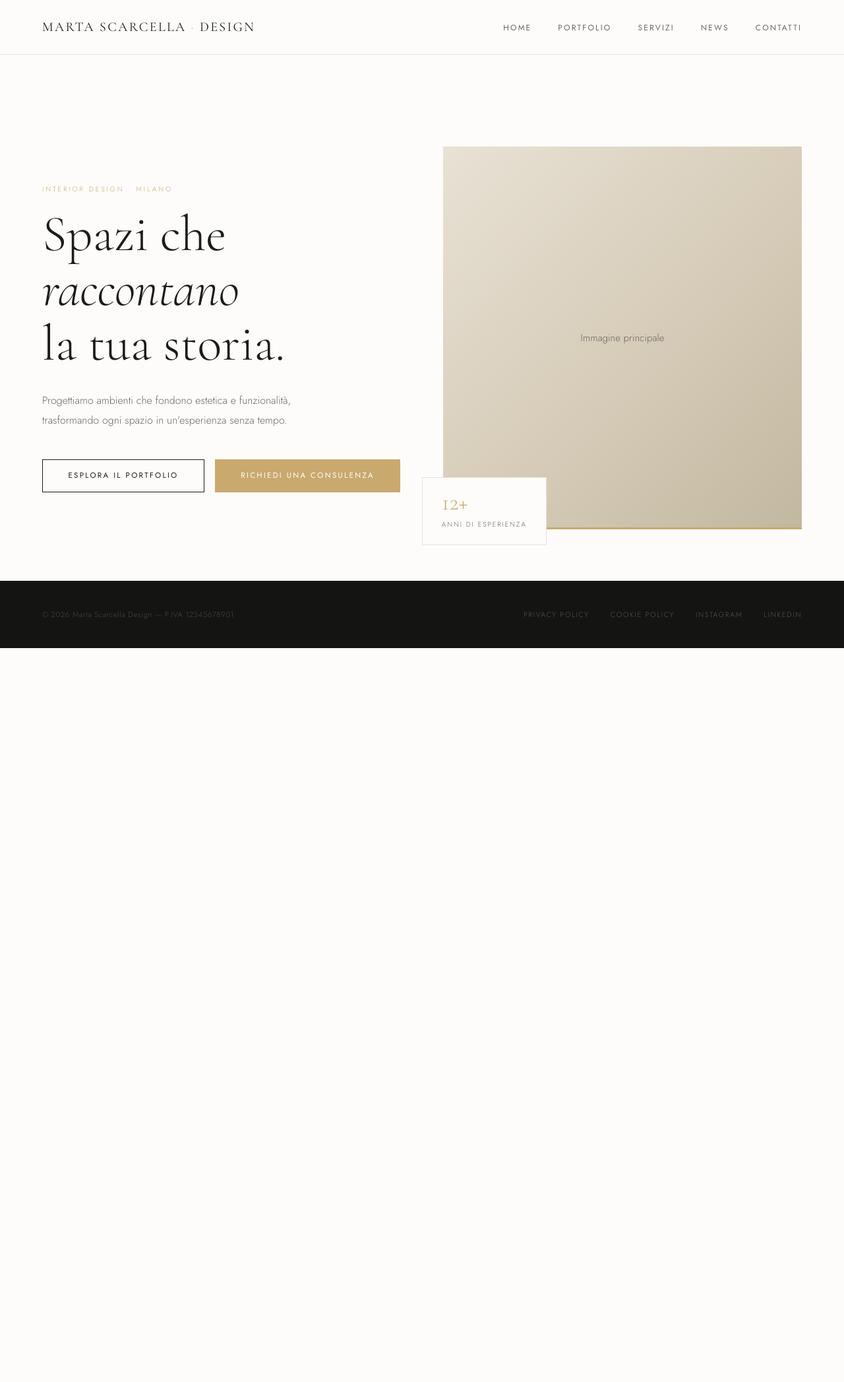
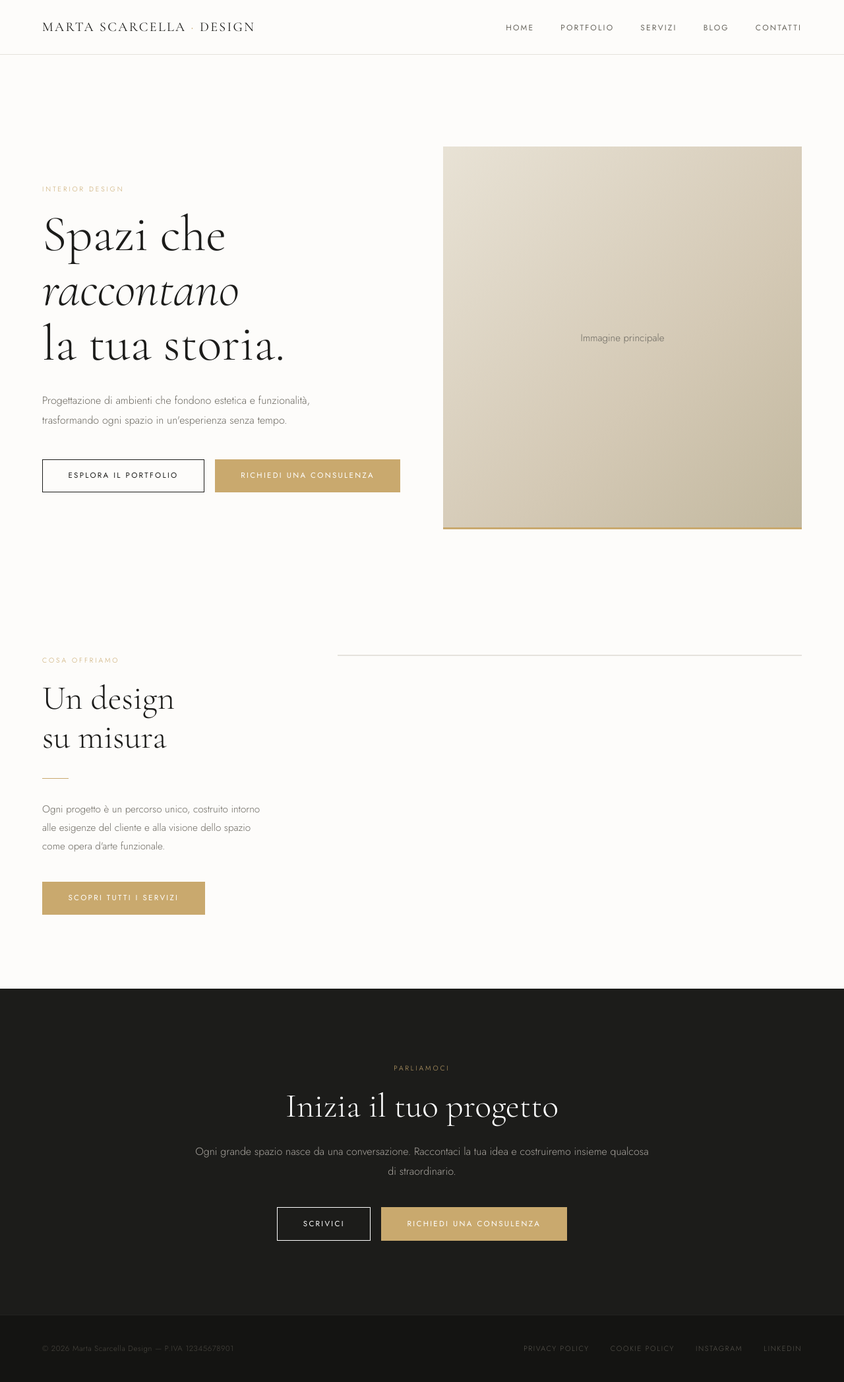
Before and after one commit to lorenzogiarnese-hash/marta-scarcella-design, a FastAPI app: template templates/public/home.html in a window 1280 px wide. Shown: the whole page at 66% size. Before the commit the page ends 982 px from the top, so only its background shows below. Run offline with FastAPI, Linux system fonts and the light colour scheme; the template is opened without the code that fills it, so the values that code supplies are empty; parts of the project's set-up code (start-up, migrations or seed data) failed here and were passed over.

Commit message:
aggiornamenti layout e funzionalità

```diff
--- a/templates/admin/base.html
+++ b/templates/admin/base.html
@@ -313,7 +313,7 @@
         <span class="icon">◻</span> Progetti
       </a>
       <a href="/admin/articoli" class="{{ 'active' if '/admin/articoli' in request.url.path else '' }}">
-        <span class="icon">◇</span> Articoli
+        <span class="icon">◇</span> Blog
       </a>
       <a href="/admin/servizi" class="{{ 'active' if '/admin/servizi' in request.url.path else '' }}">
         <span class="icon">◈</span> Servizi
@@ -321,6 +321,10 @@
       <div class="nav-section">Clienti</div>
       <a href="/admin/messaggi" class="{{ 'active' if '/admin/messaggi' in request.url.path else '' }}">
         <span class="icon">◉</span> Messaggi
+      </a>
+      <div class="nav-section">Sito</div>
+      <a href="/admin/impostazioni" class="{{ 'active' if '/admin/impostazioni' in request.url.path else '' }}">
+        <span class="icon">◈</span> Impostazioni
       </a>
     </nav>
     <div class="sidebar-footer">
--- a/templates/public/base.html
+++ b/templates/public/base.html
@@ -16,7 +16,7 @@
     <li><a href="/" {% if request.url.path == "/" %}class="active"{% endif %}>Home</a></li>
     <li><a href="/portfolio" {% if "/portfolio" in request.url.path %}class="active"{% endif %}>Portfolio</a></li>
     <li><a href="/servizi" {% if "/servizi" in request.url.path %}class="active"{% endif %}>Servizi</a></li>
-    <li><a href="/news" {% if "/news" in request.url.path %}class="active"{% endif %}>News</a></li>
+    <li><a href="/news" {% if "/news" in request.url.path %}class="active"{% endif %}>Blog</a></li>
     <li><a href="/contatti" {% if "/contatti" in request.url.path %}class="active"{% endif %}>Contatti</a></li>
   </ul>
 </nav>
--- a/templates/public/home.html
+++ b/templates/public/home.html
@@ -1,12 +1,12 @@
 {% extends "public/base.html" %}
-{% block title %}Marta Scarcella Design — Interior Design Milano{% endblock %}
+{% block title %}Marta Scarcella Design — Interior Design{% endblock %}
 
 {% block content %}
 <section id="home">
   <div class="hero-text">
-    <span class="section-label">Interior Design · Milano</span>
+    <span class="section-label">Interior Design</span>
     <h1>Spazi che<br><em>raccontano</em><br>la tua storia.</h1>
-    <p>Progettiamo ambienti che fondono estetica e funzionalità, trasformando ogni spazio in un'esperienza senza tempo.</p>
+    <p>Progettazione di ambienti che fondono estetica e funzionalità, trasformando ogni spazio in un'esperienza senza tempo.</p>
     <div style="display:flex;gap:1rem;flex-wrap:wrap;">
       <a href="/portfolio" class="btn">Esplora il portfolio</a>
       <a href="/contatti" class="btn btn-accent">Richiedi una consulenza</a>
@@ -14,15 +14,16 @@
   </div>
   <div style="position:relative;">
     <div class="hero-image">
+      {% if hero_image %}
+      <img src="/media/{{ hero_image }}"
+           style="width:100%;height:100%;object-fit:cover;">
+      {% else %}
       <div class="hero-image-inner">
         <div class="hero-image-placeholder">
           <p>Immagine principale</p>
         </div>
       </div>
-    </div>
-    <div class="hero-badge">
-      <span class="hero-badge-num">12+</span>
-      <span class="hero-badge-label">Anni di esperienza</span>
+      {% endif %}
     </div>
   </div>
 </section>
@@ -61,7 +62,7 @@
   <div class="section-header">
     <div>
       <span class="section-label">Aggiornamenti</span>
-      <h2>News & Journal</h2>
+      <h2>Blog</h2>
     </div>
     <a href="/news" class="btn">Tutti gli articoli</a>
   </div>
@@ -82,4 +83,43 @@
   </div>
 </section>
 {% endif %}
+
+<section id="servizi" style="background:var(--warm-white);">
+  <div class="services-layout">
+    <div class="services-intro">
+      <span class="section-label">Cosa offriamo</span>
+      <h2>Un design<br>su misura</h2>
+      <div class="divider"></div>
+      <p>Ogni progetto è un percorso unico, costruito intorno alle esigenze del cliente e alla visione dello spazio come opera d'arte funzionale.</p>
+      <div style="margin-top:2.5rem;">
+        <a href="/servizi" class="btn btn-accent">Scopri tutti i servizi</a>
+      </div>
+    </div>
+    <div class="services-grid">
+      {% for servizio in servizi_home %}
+      <div class="service-card">
+        <span class="service-num">{{ servizio.numero }}</span>
+        <h3>{{ servizio.titolo }}</h3>
+        <p>{{ servizio.descrizione }}</p>
+      </div>
+      {% endfor %}
+    </div>
+  </div>
+</section>
+
+<section id="contatti" style="background:var(--charcoal);">
+  <div style="max-width:700px;margin:0 auto;text-align:center;">
+    <span class="section-label">Parliamoci</span>
+    <h2 style="color:white;margin-bottom:1.5rem;">Inizia il tuo progetto</h2>
+    <p style="color:#A8A49E;margin-bottom:2.5rem;font-size:1rem;">
+      Ogni grande spazio nasce da una conversazione. Raccontaci la tua idea e costruiremo insieme qualcosa di straordinario.
+    </p>
+    <div style="display:flex;gap:1rem;justify-content:center;flex-wrap:wrap;">
+      <a href="/contatti" class="btn" style="border-color:white;color:white;">Scrivici</a>
+      <a href="/contatti" class="btn btn-accent">Richiedi una consulenza</a>
+    </div>
+  </div>
+</section>
+
+
 {% endblock %}
```
Also changed, not shown: models.py (+7 -0 lines), routers/admin.py (+33 -0 lines), routers/public.py (+14 -1 lines), templates/admin/impostazioni.html (added, +26 -0 lines), templates/public/articolo.html (+14 -0 lines), templates/public/contatti.html (+8 -11 lines), templates/public/news.html (+15 -1 lines), templates/public/portfolio.html (+14 -0 lines), templates/public/progetto.html (+14 -0 lines), templates/public/servizi.html (+15 -1 lines).
